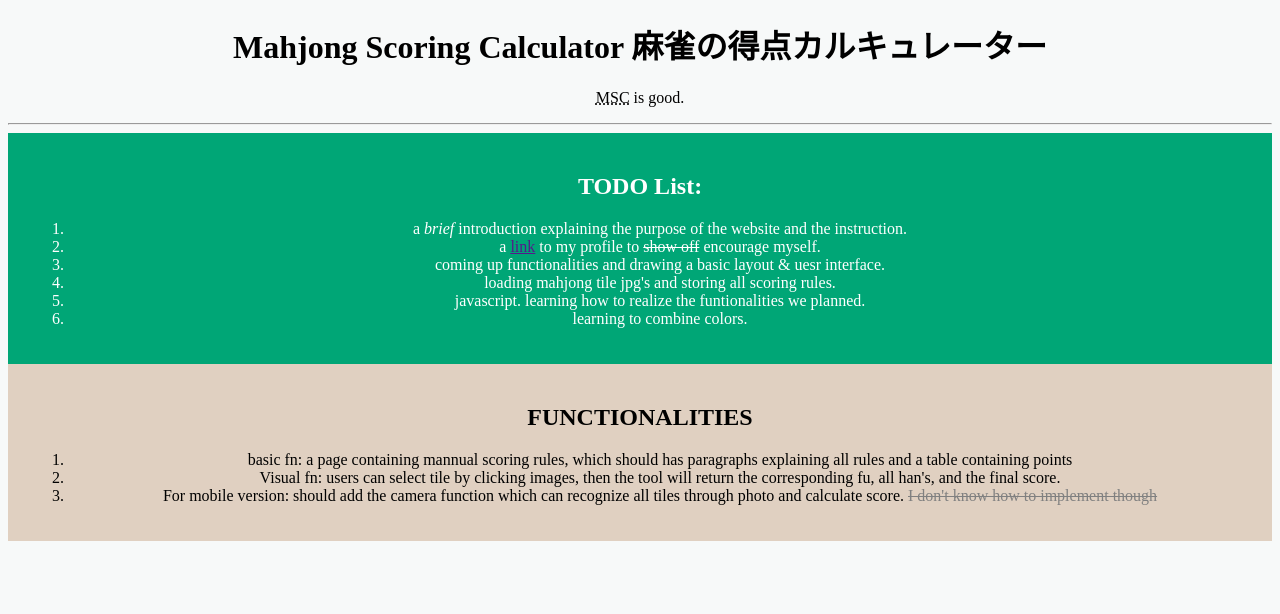
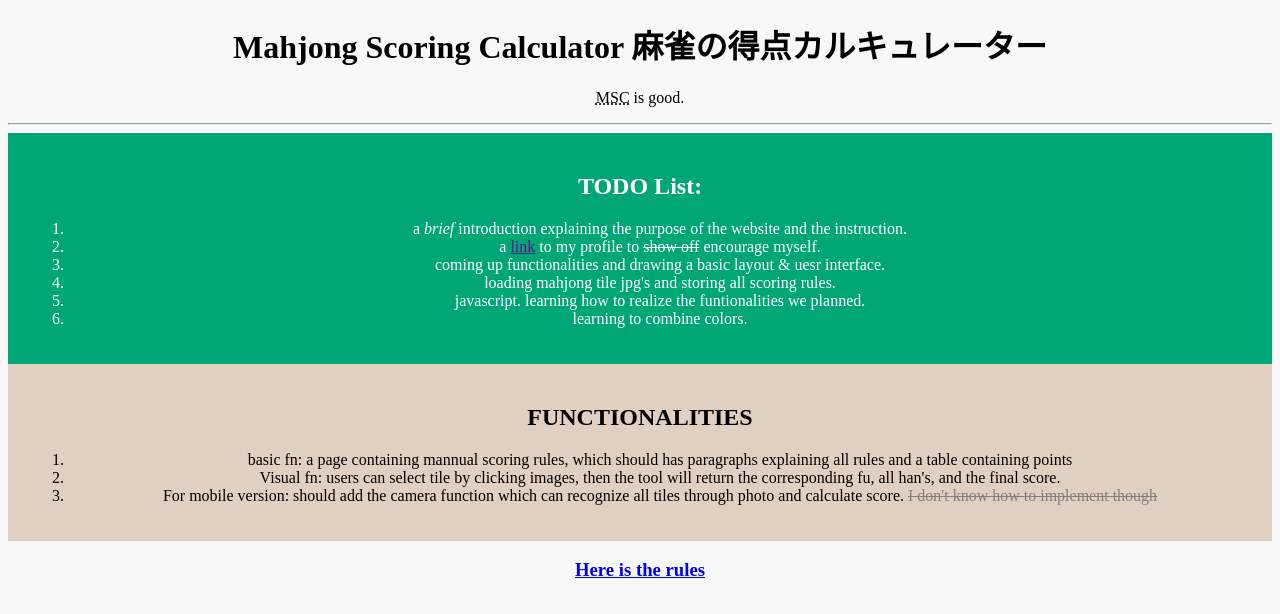
Before and after one commit to Rick-Xia/Mahjong-scoring-tool, a plain HTML site: page index.html in a window 1280 px wide. Drawn offline with Linux system fonts and the light colour scheme.

Commit message:
add a table page, add a link to it

```diff
--- a/index.html
+++ b/index.html
@@ -46,5 +46,9 @@
 			<li>For mobile version: should add the camera function which can recognize all tiles through photo and calculate score. <span style="color:grey"><del>I don't know how to implement though</del></span>
 	</div>
 
+	<div>
+		<h3><a href="rule.html">Here is the rules</a></h3>
+	</div>
+
 </body>
 </html>
```
Also changed, not shown: rule.html (added, +2 -0 lines).
